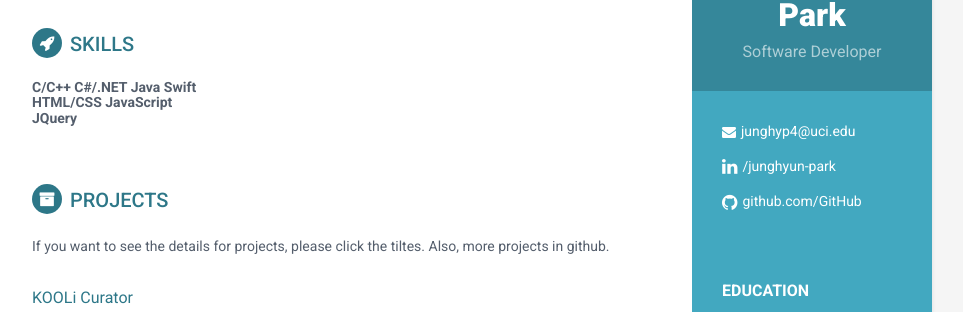
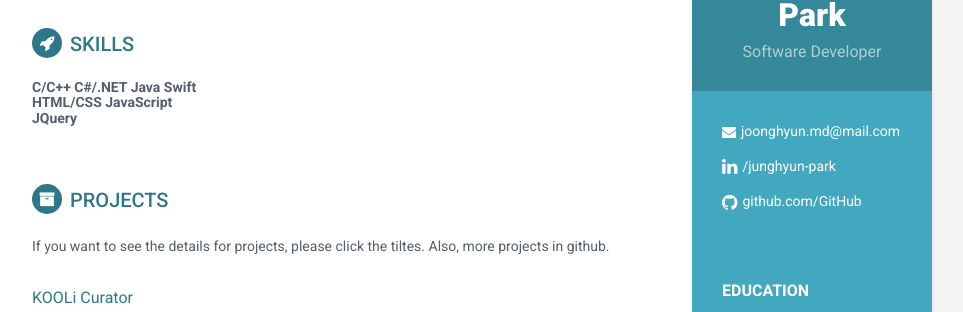
Before and after one commit to sean-park/sean-park.github.com, a Jekyll site: the page built from index.html, in a window 1280 px wide and 900 px high. Shown: the part 212-524 px from the top of the window, without its empty margins (188-1151 px from the left). Built offline with Jekyll 4.4.1, drawn with Linux system fonts in a browser that asks for light colours.

Commit message:
Update _config.yml

```diff
--- a/_config.yml
+++ b/_config.yml
@@ -9,9 +9,9 @@
 pic: profile.png  #place a 100x100 picture inside /assets/images/ folder and provide the name of the file below
 
 #sidebar links
-email: junghyp4@uci.edu
+email: joonghyun.md@mail.com
 # website: blog.webjeda.com #do not add http://
 linkedin: junghyun-park
-github: sean-park
+github: inomire
 
 #Update all the sections by editing the files inside _includes folder.
```
